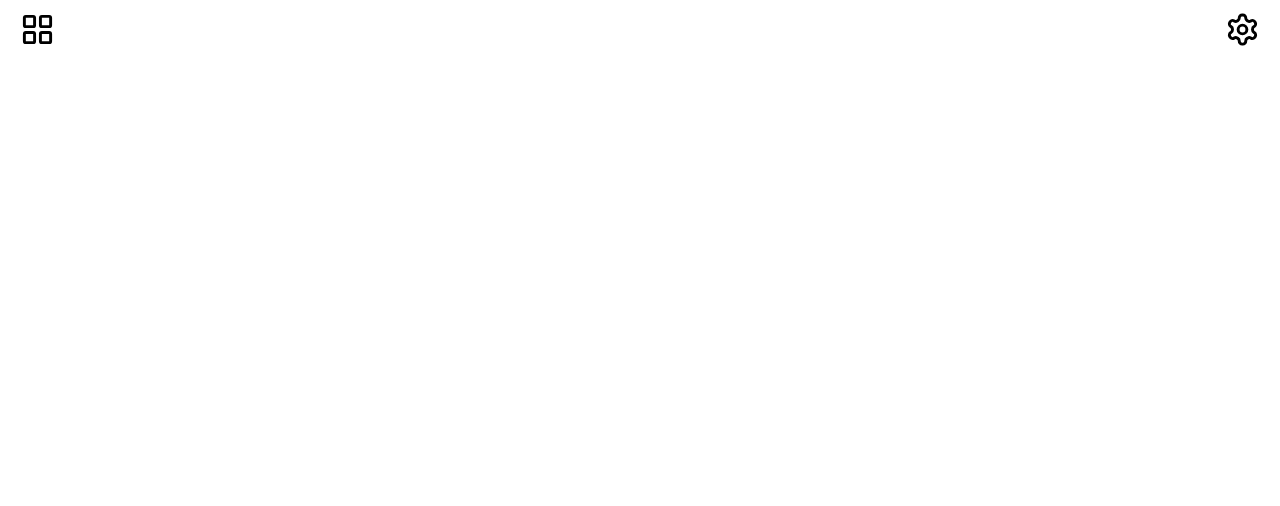
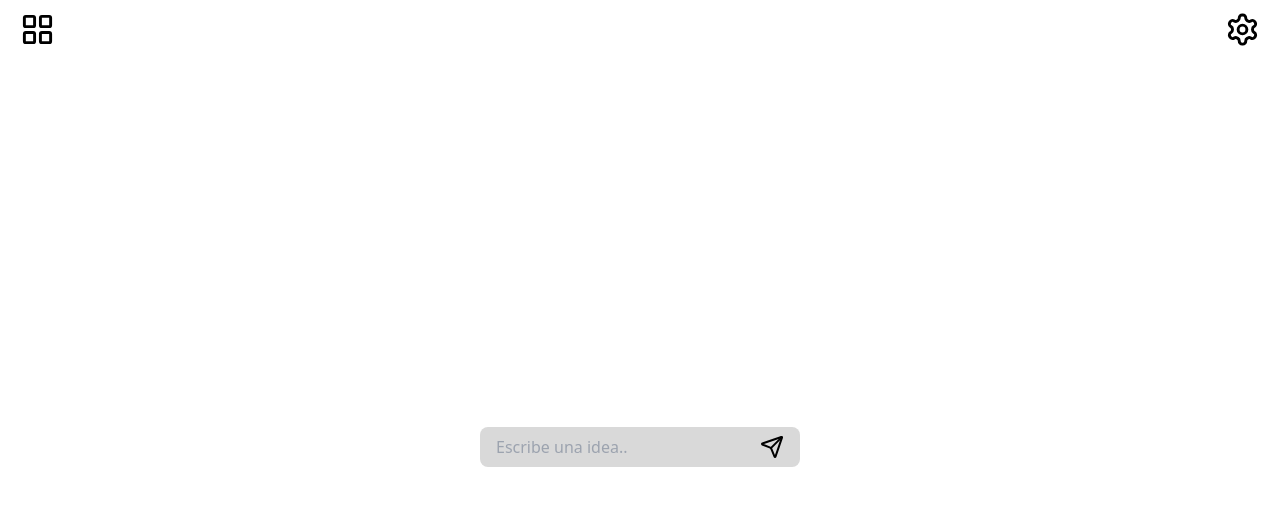
Before and after one commit to zam-cv/creass, a React (Vite) app in the folder app/: page / in a window 1280 px wide. Shown: the top 506 px of the page. Built offline with nearby package versions, Linux system fonts and the light colour scheme.

Commit message:
Add: Textfield

```diff
--- a/app/src/components/Board.tsx
+++ b/app/src/components/Board.tsx
@@ -0,0 +1,11 @@
+import TextField from "./ui/Textfield";
+
+export default function Board() {
+    return (
+        <div>
+            <TextField />
+        </div>
+    )
+
+
+}
--- a/app/src/components/ui/Textfield.tsx
+++ b/app/src/components/ui/Textfield.tsx
@@ -2,11 +2,15 @@ import { Send } from 'lucide-react';
 
 export default function TextField() {
     return (
-        <div>
+        <div className='relative w-80'>
             <input
-                className='rounded-lg'
-            />
-
+                type="text"
+                className="w-full px-4 py-2 pr-12 outline-none bg-textfield rounded-lg hover:shadow-lg"
+                placeholder='Escribe una idea..'
+                />
+            <button className='absolute inset-y-0 right-0 flex items-center pr-4 '>
+                <Send />
+            </button>
         </div>
     )
 }
--- a/app/src/pages/Home.tsx
+++ b/app/src/pages/Home.tsx
@@ -1,6 +1,7 @@
 import { useState } from "react";
 import { Settings, LayoutGrid } from "lucide-react";
 import MyProjects from "./MyProjects";
+import Board from "../components/Board";
 
 export default function Home() {
   const [isModalOpen, setIsModalOpen] = useState(false);
@@ -29,7 +30,11 @@ export default function Home() {
           </div>
         </div>
       </header>
-      <body></body>
+      <body>
+            <div className='flex items-center justify-center min-h-screen'>
+                    <Board />
+            </div>
+      </body>
       {isModalOpen && (
         <div className="fixed inset-0 bg-black bg-opacity-50 flex justify-center items-center z-50">
           <MyProjects />
--- a/app/tailwind.config.js
+++ b/app/tailwind.config.js
@@ -5,6 +5,7 @@ export default {
     extend: {
       colors: {
         postIt: "#FFF1C1",
+        textfield: "#D9D9D9",
       },
       fontFamily: {
         handlee: ["Handlee", "cursive"],
```
